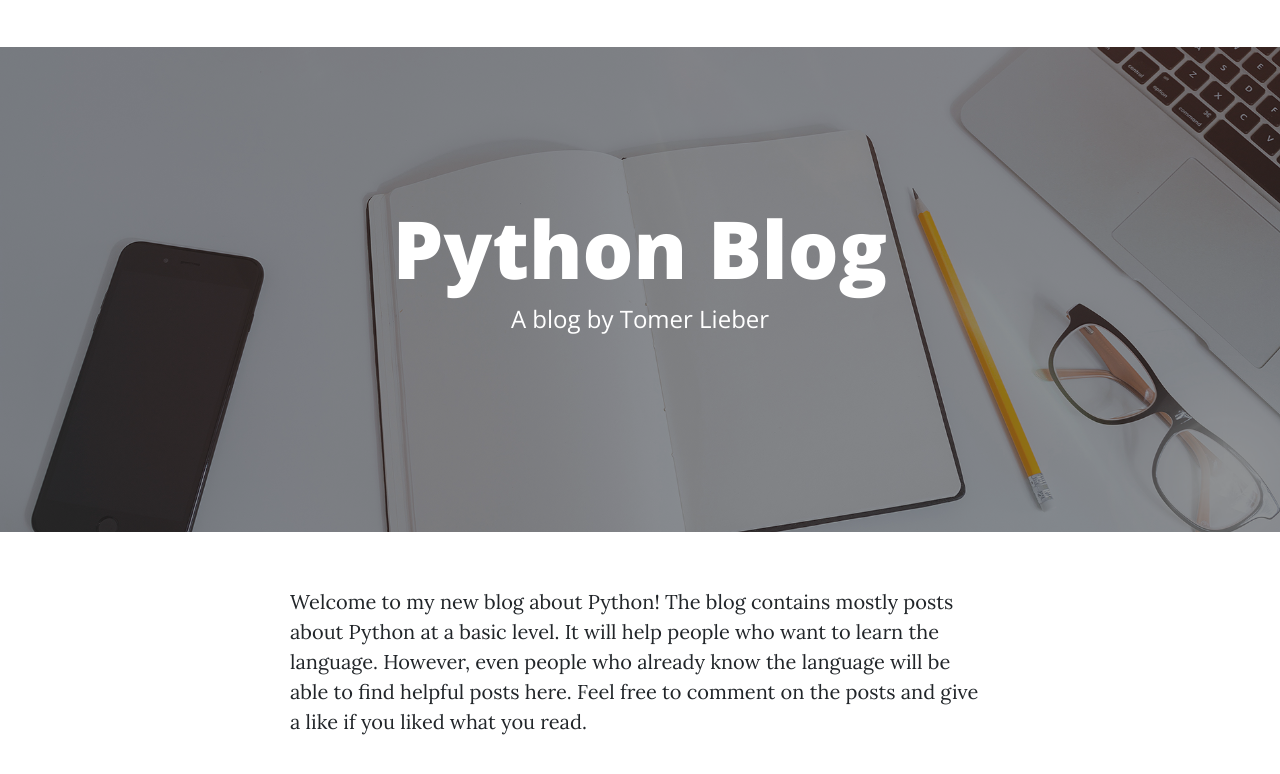
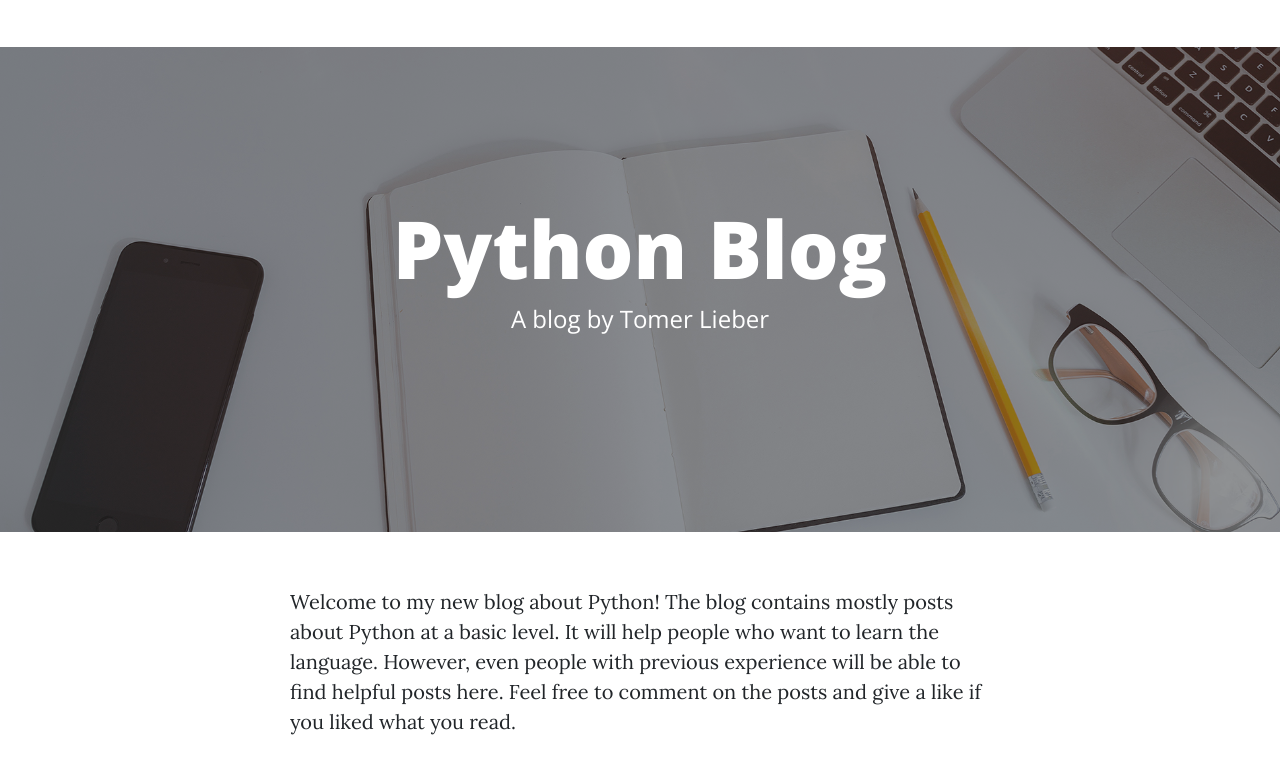
Before and after one commit to tomerlieber/Python-Blog, a React (Create React App) app in the folder client/: page / in a window 1280 px wide. Shown: the top 774 px of the page. Built offline with nearby package versions, Linux system fonts and the light colour scheme.

Commit message:
Changed the content of the Home page text

```diff
--- a/client/src/pages/HomePage.js
+++ b/client/src/pages/HomePage.js
@@ -11,7 +11,7 @@ const HomePage = () => (
             Welcome to my new blog about Python!
             The blog contains mostly posts about Python at a basic level.
             It will help people who want to learn the language.
-            However, even people who already know the language will be able to find helpful posts here.
+            However, even people with previous experience will be able to find helpful posts here.
             Feel free to comment on the posts and give a like if you liked what you read.
         </p>
     </div>
```
